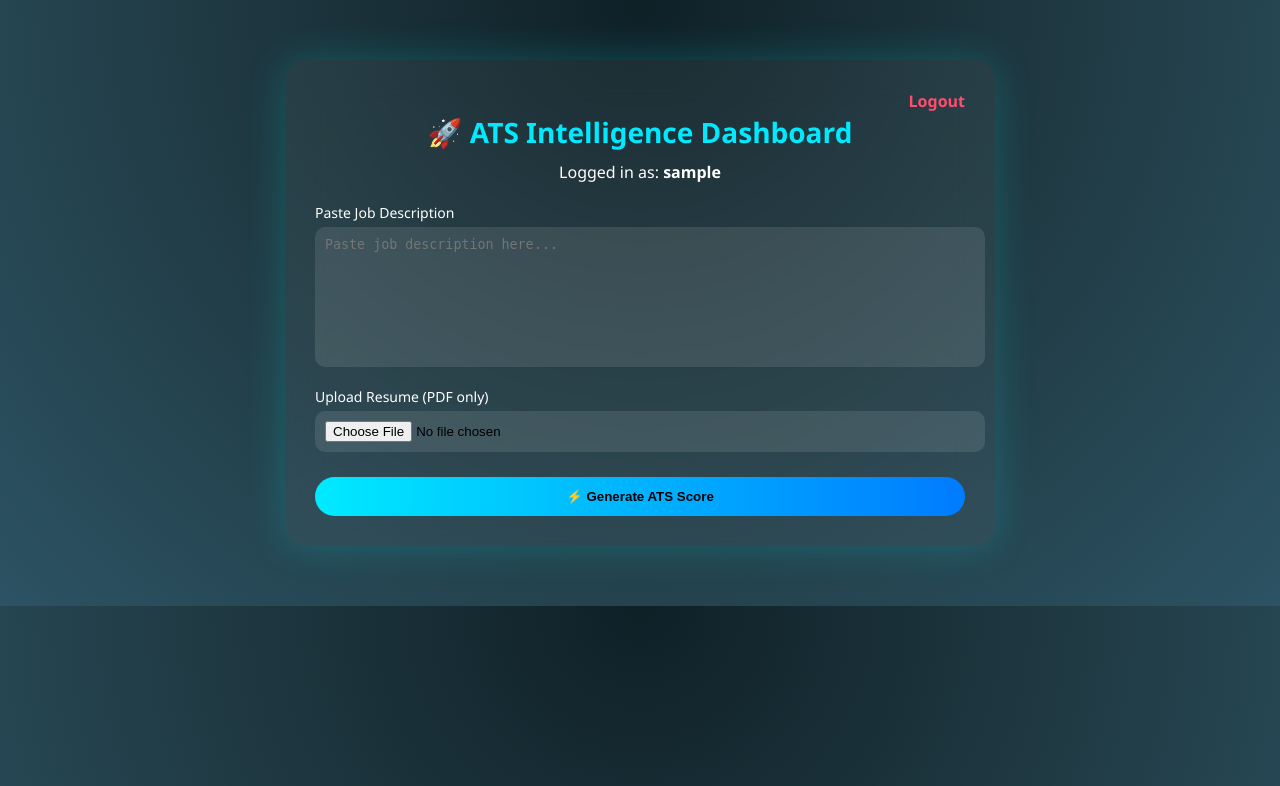
After one commit to crajeev351/Final-ATS-system, a Flask app: page /dashboard in a window 1280 px wide. The commit adds this page. Shown: the top 786 px of the page. Run offline with Flask 3, Linux system fonts and the light colour scheme; the visitor is signed in with stand-in values (Sample User, id 1).

Commit message:
Updated project 1

```diff
--- a/main.py
+++ b/main.py
@@ -1,6 +1,15 @@
-from flask import Flask, render_template, request, redirect, url_for
+from flask import Flask, render_template, request, redirect, url_for, session
+import pymysql
+import os
+from pdfminer.high_level import extract_text
+import google.generativeai as genai
 app = Flask(__name__)
-import pymysql
+app.secret_key = "secret123"
+
+genai.configure(api_key="AIzaSyBb0Uhryzwv65Aj67I1oOz2dR3pORqC1UY")
+model = genai.GenerativeModel('gemini-3-flash-preview')
+
+# Database connection
 def get_db():
     return pymysql.connect(
         host="localhost",
@@ -10,7 +19,7 @@ def get_db():
         cursorclass=pymysql.cursors.DictCursor
     )
 
-# DEAULT PAGE → SIGNUP
+# DEFAULT PAGE → SIGNUP
 @app.route('/', methods=['GET', 'POST'])
 def signup():
     message = ""
@@ -18,13 +27,28 @@ def signup():
         username = request.form['username']
         password = request.form['password']
 
-        if username in users:
+        conn = get_db()
+        cursor = conn.cursor()
+
+        # Check if user already exists
+        cursor.execute("SELECT * FROM users WHERE username=%s", (username,))
+        user = cursor.fetchone()
+
+        if user:
             message = "User already exists!"
         else:
-            users[username] = password
+            cursor.execute(
+                "INSERT INTO users (username, password) VALUES (%s, %s)",
+                (username, password)
+            )
+            conn.commit()
+            conn.close()
             return redirect(url_for('login'))
 
+        conn.close()
+
     return render_template('signup.html', message=message)
+
 
 # LOGIN PAGE
 @app.route('/login', methods=['GET', 'POST'])
@@ -34,12 +58,133 @@ def login():
         username = request.form['username']
         password = request.form['password']
 
-        if username in users and users[username] == password:
-            message = "Login Successful!"
+        conn = get_db()
+        cursor = conn.cursor()
+
+        # Check user credentials
+        cursor.execute(
+            "SELECT * FROM users WHERE username=%s AND password=%s",
+            (username, password)
+        )
+
+        user = cursor.fetchone()
+        conn.close()
+
+        if user:
+            session["user"] = username
+            return redirect(url_for("dashboard"))
         else:
             message = "Invalid Credentials"
 
     return render_template('login.html', message=message)
 
+UPLOAD_FOLDER = 'uploads'
+app.config['UPLOAD_FOLDER'] = UPLOAD_FOLDER
+os.makedirs(UPLOAD_FOLDER, exist_ok=True)
+
+# DASHBOARD PAGE
+@app.route('/dashboard', methods=['GET', 'POST'])
+def dashboard():
+    if "user" not in session:
+        return redirect(url_for('login'))
+
+    if request.method == "POST":
+        try:
+            job_desc = request.form['job_desc']
+            file = request.files.get('resume')
+
+            if not file or file.filename == "":
+                return "Please upload a resume"
+
+            filepath = os.path.join(app.config['UPLOAD_FOLDER'], file.filename)
+            file.save(filepath)
+
+            # Extract text
+            from pdfminer.high_level import extract_text
+            resume_text = extract_text(filepath)
+
+            # 🔥 AI PROMPT
+            prompt = f"""
+You are an ATS system.
+
+Analyze the resume and job description below.
+
+Return output in this exact format:
+
+Match Percentage: <number>
+
+Matched Skills:
+- skill1
+- skill2
+
+Missing Skills:
+- skill1
+- skill2
+
+Suggestions:
+- suggestion1
+- suggestion2
+
+Resume:
+{resume_text}
+
+Job Description:
+{job_desc}
+"""
+
+            response = model.generate_content(prompt)
+            result = response.text
+
+            # 🔥 Parse AI Output
+            score = 0
+            matched = []
+            missing = []
+            suggestions = []
+
+            lines = result.split("\n")
+
+            current_section = None
+
+            for line in lines:
+                line = line.strip()
+
+                if "Match Percentage" in line:
+                    try:
+                        score = int(''.join(filter(str.isdigit, line)))
+                    except:
+                        score = 0
+
+                elif "Matched Skills" in line:
+                    current_section = "matched"
+
+                elif "Missing Skills" in line:
+                    current_section = "missing"
+
+                elif "Suggestions" in line:
+                    current_section = "suggestions"
+
+                elif line.startswith("-"):
+                    item = line[1:].strip()
+
+                    if current_section == "matched":
+                        matched.append(item)
+                    elif current_section == "missing":
+                        missing.append(item)
+                    elif current_section == "suggestions":
+                        suggestions.append(item)
+
+            return render_template(
+                "result.html",
+                score=score,
+                matched=matched,
+                missing=missing,
+                suggestions=suggestions
+            )
+
+        except Exception as e:
+            return f"Error: {e}"
+
+    return render_template("dashboard.html")
+
 if __name__ == '__main__':
     app.run(debug=True)
--- /dev/null
+++ b/static/dashboard.css
@@ -0,0 +1,84 @@
+/* Background */
+body {
+    margin: 0;
+    font-family: 'Segoe UI', sans-serif;
+    background: radial-gradient(circle at top, #0f2027, #203a43, #2c5364);
+    color: #fff;
+}
+
+/* Glass Card */
+.container {
+    width: 650px;
+    margin: 60px auto;
+    padding: 30px;
+    background: rgba(255, 255, 255, 0.05);
+    backdrop-filter: blur(20px);
+    border-radius: 20px;
+    box-shadow: 0 0 40px rgba(0, 255, 255, 0.2);
+}
+
+/* Title */
+.title {
+    text-align: center;
+    font-size: 28px;
+    margin-bottom: 10px;
+    color: #00eaff;
+}
+
+/* User Info */
+.user-info {
+    text-align: center;
+    margin-bottom: 20px;
+}
+
+/* Logout */
+.logout {
+    float: right;
+    text-decoration: none;
+    color: #ff4d6d;
+    font-weight: bold;
+}
+
+/* Labels */
+label {
+    display: block;
+    margin-top: 15px;
+    font-size: 14px;
+}
+
+/* Inputs */
+select, textarea, input[type="file"] {
+    width: 100%;
+    padding: 10px;
+    margin-top: 5px;
+    border-radius: 10px;
+    border: none;
+    background: rgba(255,255,255,0.1);
+    color: black;
+}
+
+/* Textarea */
+textarea {
+    height: 120px;
+    resize: none;
+}
+
+/* Button */
+button {
+    margin-top: 25px;
+    width: 100%;
+    padding: 12px;
+    border: none;
+    border-radius: 30px;
+    background: linear-gradient(90deg, #00eaff, #007bff);
+    color: black;
+    font-weight: bold;
+    cursor: pointer;
+    transition: 0.3s;
+}
+
+/* Button hover glow */
+button:hover {
+    box-shadow: 0 0 20px #00eaff;
+    transform: scale(1.03);
+}
--- /dev/null
+++ b/templates/dashboard.html
@@ -0,0 +1,35 @@
+<!DOCTYPE html>
+<html>
+<head>
+    <title>ATS Dashboard</title>
+    <link rel="stylesheet" href="{{ url_for('static', filename='dashboard.css') }}">
+</head>
+<body>
+
+<div class="container">
+
+    <a href="/logout" class="logout">Logout</a>
+
+    <h2 class="title">🚀 ATS Intelligence Dashboard</h2>
+
+    <div class="user-info">
+        Logged in as: <b>{{ session['user'] }}</b>
+    </div>
+
+    <form method="POST" enctype="multipart/form-data">
+
+
+        <label>Paste Job Description</label>
+        <textarea name="job_desc" placeholder="Paste job description here..."></textarea>
+
+        <label>Upload Resume (PDF only)</label>
+        <input type="file" name="resume">
+
+        <button type="submit">⚡ Generate ATS Score</button>
+
+    </form>
+
+</div>
+
+</body>
+</html>
```
Also changed, not shown: static/auth.css (added, +76 -0 lines), static/result.css (added, +76 -0 lines), templates/login.html (+5 -6 lines), templates/result.html (added, +62 -0 lines), templates/signup.html (+8 -10 lines), 1 other file.
